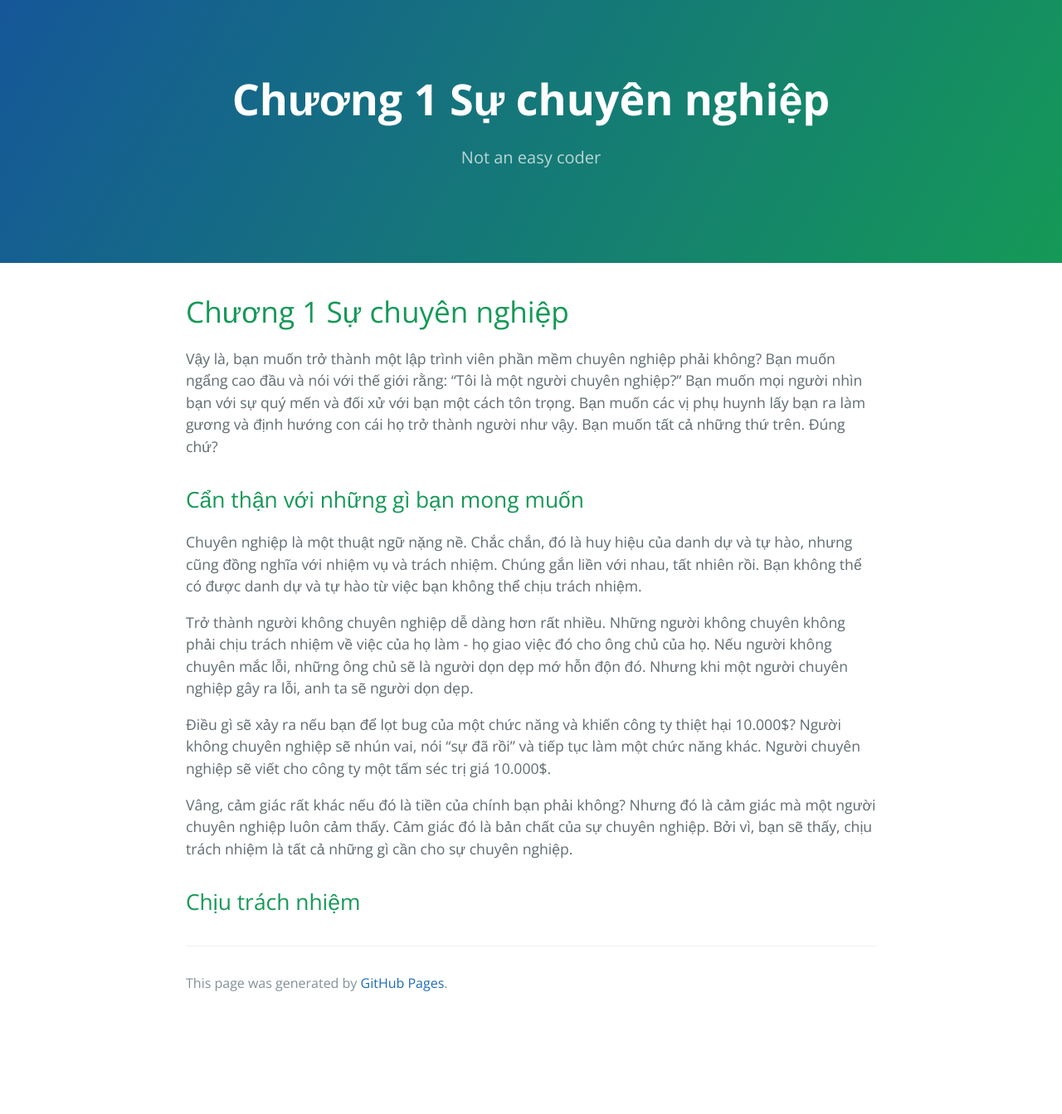
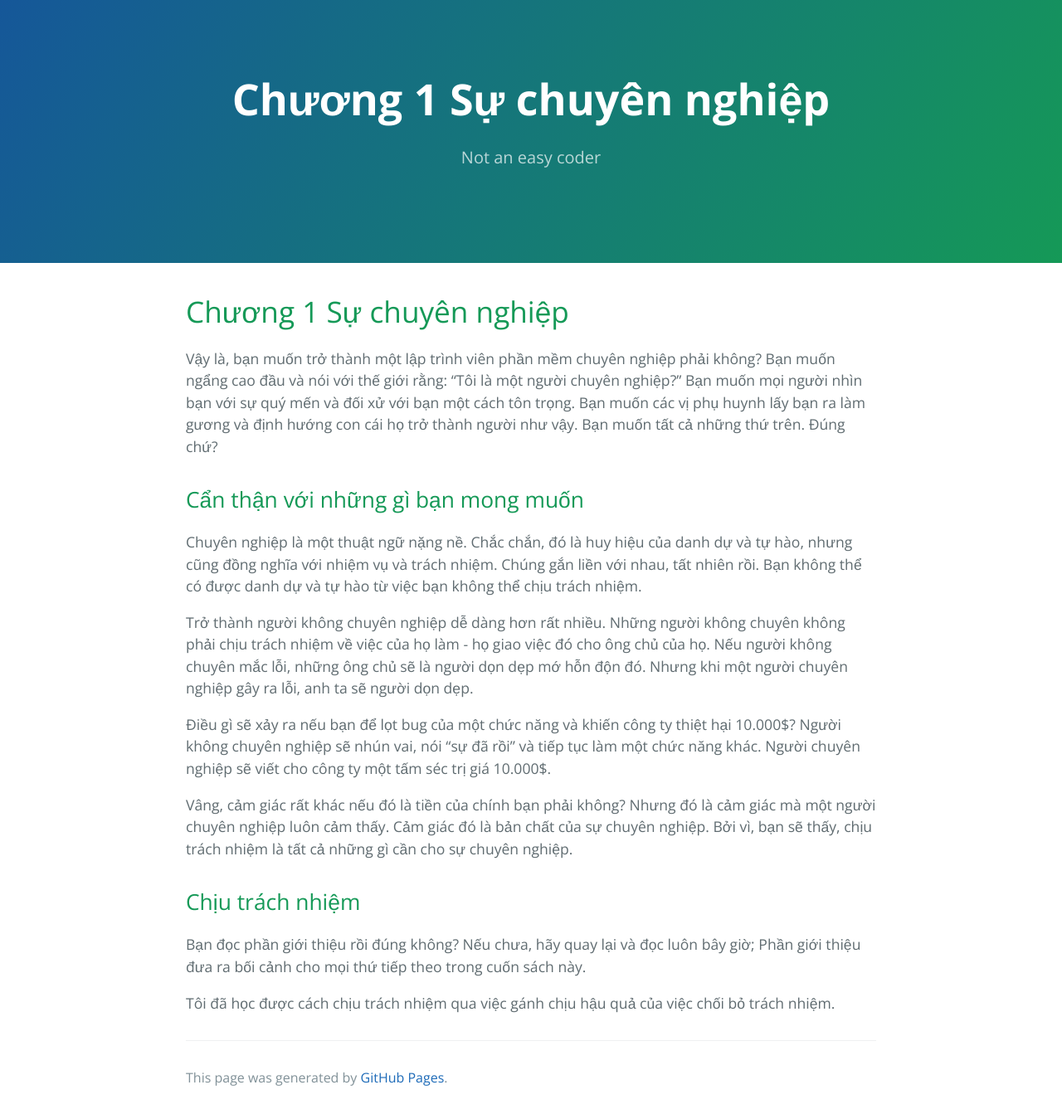
Before and after one commit to HaiBV/haibv.github.io, a Jekyll site: the page built from clean-coder/chapter-1-professionalism.md, in a window 1280 px wide. Shown: the whole page at 83% size. Built offline with Jekyll 4.4.1, drawn with Linux system fonts in a browser that asks for light colours; our own code applies the rules of GitHub Pages for plain Markdown files; before the commit the page ends 1229 px from its top, so only the background shows below that.

Commit message:
Update The Clean Coder - Chapter 1 Professionalism

```diff
--- a/clean-coder/chapter-1-professionalism.md
+++ b/clean-coder/chapter-1-professionalism.md
@@ -17,3 +17,7 @@ Trở thành người không chuyên nghiệp dễ dàng hơn rất nhiều. Nh
 Vâng, cảm giác rất khác nếu đó là tiền của chính bạn phải không? Nhưng đó là cảm giác mà một người chuyên nghiệp luôn cảm thấy. Cảm giác đó là bản chất của sự chuyên nghiệp. Bởi vì, bạn sẽ thấy, chịu trách nhiệm là tất cả những gì cần cho sự chuyên nghiệp.
 
 ## Chịu trách nhiệm
+
+Bạn đọc phần giới thiệu rồi đúng không? Nếu chưa, hãy quay lại và đọc luôn bây giờ; Phần giới thiệu đưa ra bối cảnh cho mọi thứ tiếp theo trong cuốn sách này.
+
+Tôi đã học được cách chịu trách nhiệm qua việc gánh chịu hậu quả của việc chối bỏ trách nhiệm.
```
